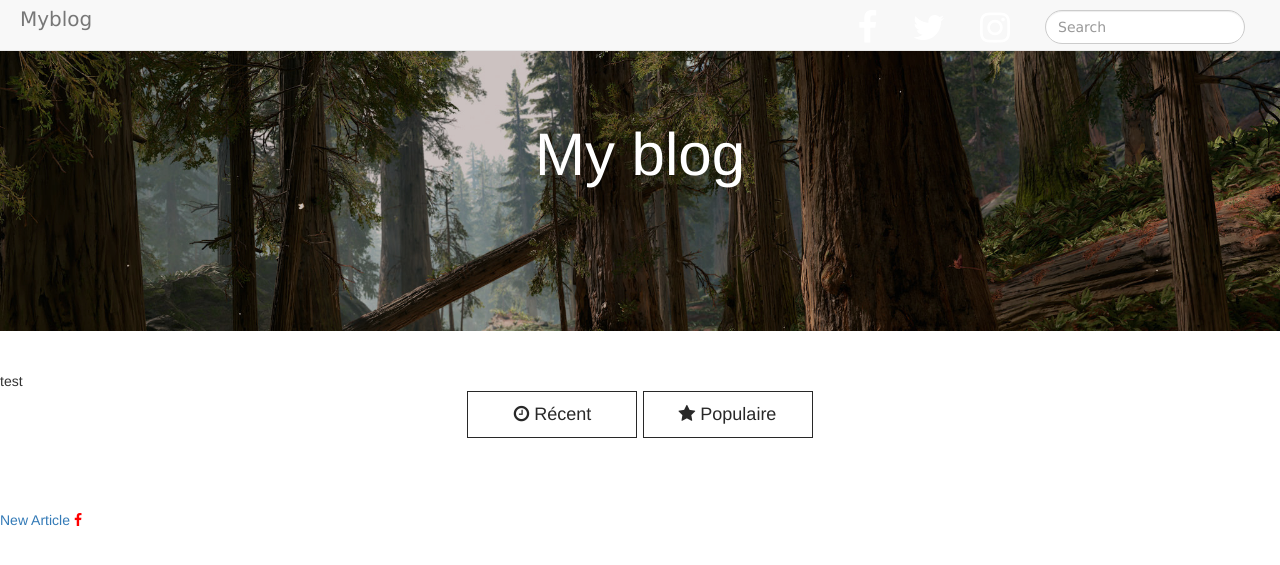
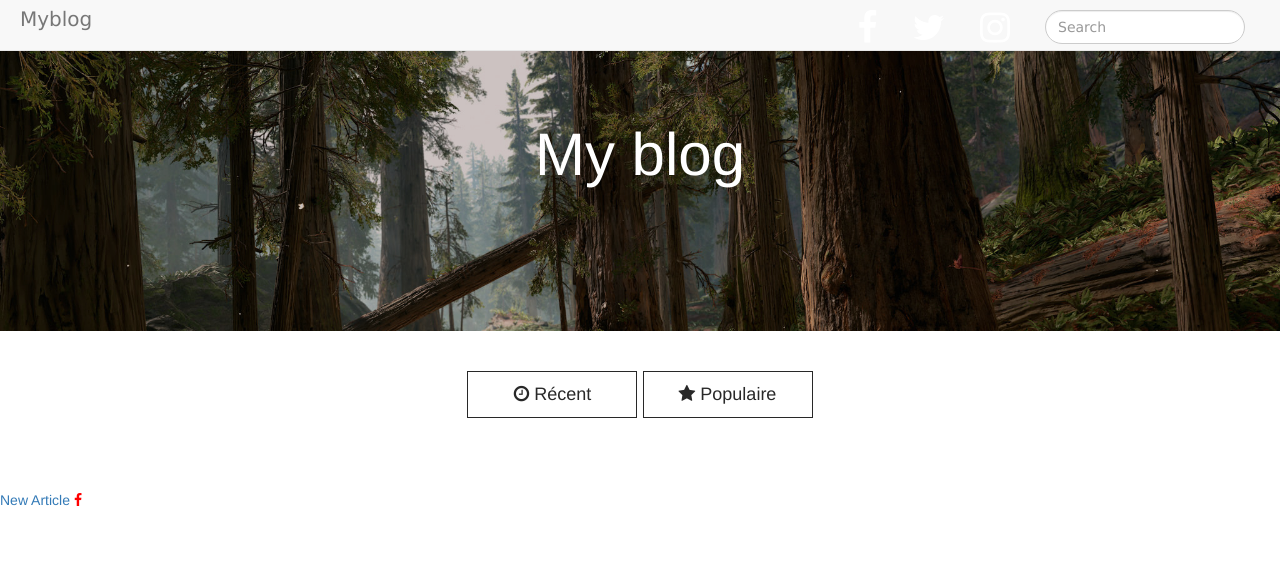
Before and after one commit to MohamedTab/blog, a Rails app: page / in a window 1280 px wide. Shown: the top 565 px of the page. Run offline with Rails 7, Linux system fonts and the light colour scheme; data that the repository does not hold is empty; style sheets or scripts are compiled from the project's sources; parts of the project's set-up code (start-up, migrations or seed data) failed here and were passed over; some libraries are stand-ins or nearby versions; some web fonts are replaced.

Commit message:
remove test word

```diff
--- a/app/views/articles/index.html.erb
+++ b/app/views/articles/index.html.erb
@@ -13,7 +13,7 @@
 </div>
 <br>
 <br>
-test
+
 <div class="container">
   <div class="row">
     <div class="col-sm-12 text-center" style="font-size: 18px;">
```
